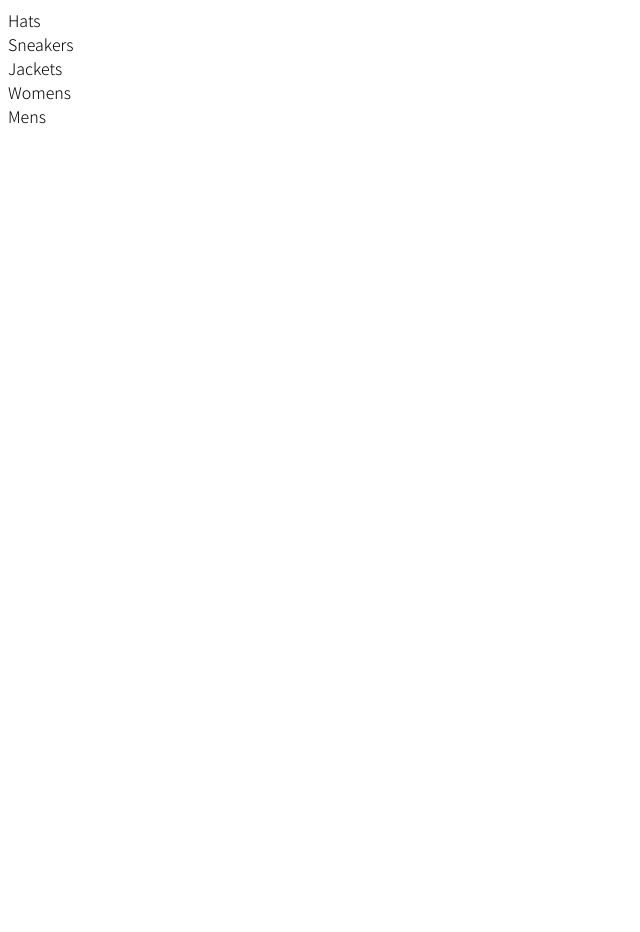
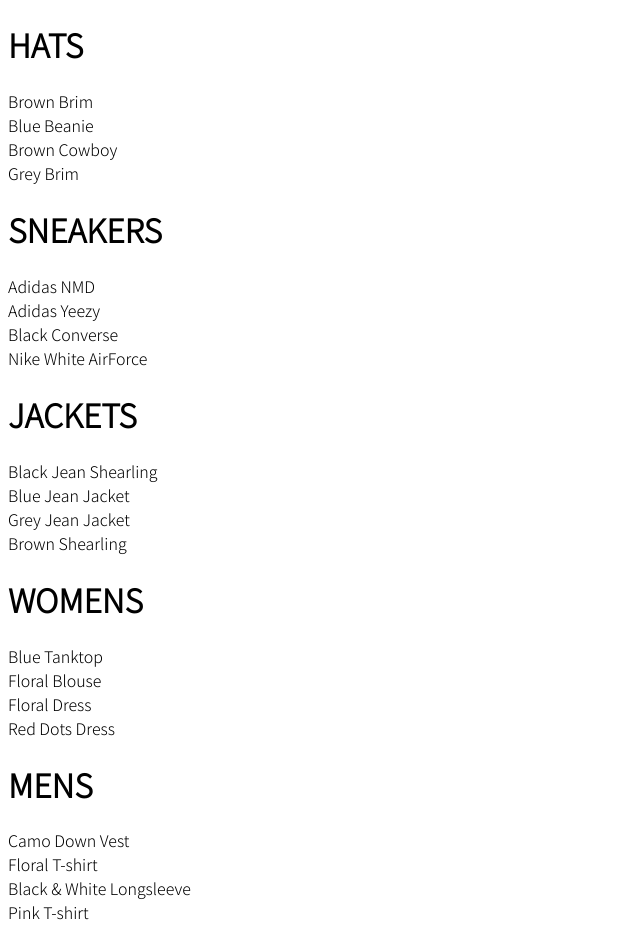
Before and after one commit to EdsonAp/E-Commerce, a React (Create React App) app: page /shop in a window 1280 px wide. Shown: the whole page, without its empty margins (0-640 px from the left). Before the commit the page ends 800 px from the top, so only its background shows below. Built offline with nearby package versions, Linux system fonts and the light colour scheme.

Commit message:
shop page items added to shop

```diff
--- a/src/components/collection-prev-component/collection-preview.jsx
+++ b/src/components/collection-prev-component/collection-preview.jsx
@@ -6,7 +6,9 @@
         <h1 className='Title'>{title.toUpperCase()}</h1>
         <div className='preview'>
             {
-                items.map(items => (
+                items
+                    .filter((item, indx) => indx < 4)
+                    .map(items => (
                     <div key={items.id}>{items.name}</div>
                     ))
             }
--- a/src/components/menu-item/shop/shop-component.jsx
+++ b/src/components/menu-item/shop/shop-component.jsx
@@ -14,8 +14,10 @@
             <>
             <div className='shop-page'>
                 {
-                    collections.map(collection =>(
-                        <div>{collection.title}</div>
+                    collections.map(({id,...otherItems}) =>(
+                        <>
+                        <CollectionPreview key={id} {...otherItems} />
+                        </>
                     ))
                 }
             </div>
```
